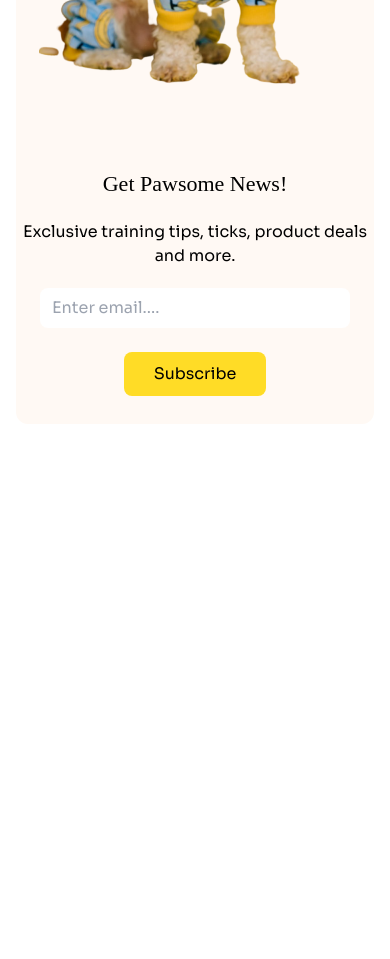
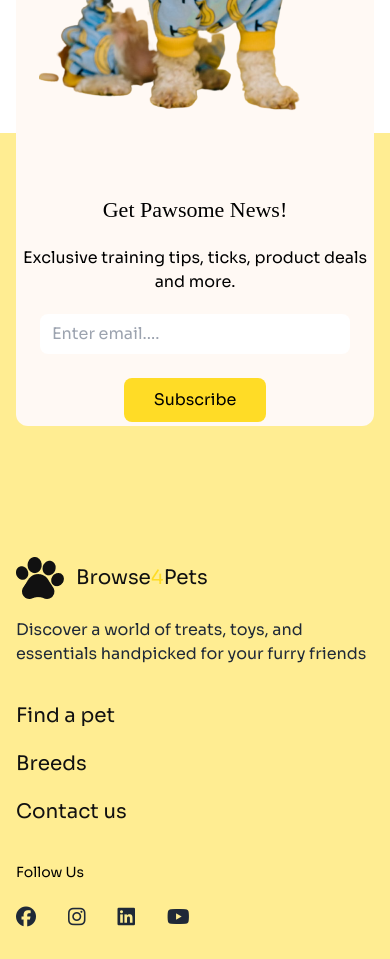
Before and after one commit to junaed-md/Assignment-3, a plain HTML site: page index.html in a window 390 px wide. Shown: the part 3880-4839 px from the top of the page. Before the commit the page ends 4304 px from the top, so only its background shows below. Drawn offline with nearby package versions, Linux system fonts and the light colour scheme; a web font is replaced by a local one.

Commit message:
added all required sections but one section need to responsive

```diff
--- a/index.html
+++ b/index.html
@@ -285,37 +285,84 @@
                             <h3 class="adlam text-white lg:text-black text-[40px] md:text-[56px]">$7.99</h3>
                         </div>
                         <div>
-                            <img class="absolute bottom-0 right-0 max-h-80 md:max-h-96" src="c1-assets/cute-dog-mid.png" alt="">
+                            <img class="absolute bottom-0 right-0 max-h-80 md:max-h-96" src="c1-assets/cute-dog-mid.png"
+                                alt="">
                         </div>
 
                     </div>
-                    <div class="min-h-96 lg:min-w-[calc(40%-24px)] relative bg-gradient-to-br from-[#FFF9F4] to-[#F9DF8A] px-7 rounded-xl">
+                    <div
+                        class="min-h-96 lg:min-w-[calc(40%-24px)] relative bg-gradient-to-br from-[#FFF9F4] to-[#F9DF8A] px-7 rounded-xl">
                         <h2 class="adlam text-xl md:text-3xl text-primarytxt pt-10">T- Shirt For Dogs</h2>
                         <h3 class="adlam text-accent text-[40px] md:text-[56px]">$7.99</h3>
-                        <img class="absolute bottom-0 right-0 max-h-80 md:max-h-80" src="c1-assets/cute-pet-mid.png" alt="">
+                        <img class="absolute bottom-0 right-0 max-h-80 md:max-h-80" src="c1-assets/cute-pet-mid.png"
+                            alt="">
                     </div>
 
                 </div>
             </div>
         </section>
+
+    </main>
+    <footer class="relative bg-[rgba(255,220,38,0.5)] mt-[450px] md:mt-[300px]">
+
         <!-- Newsletter -->
-        <section class="container mx-auto">
-            <div class=" mx-4 py-7 md:my-7 bg-[#FFF9F4] md:flex rounded-xl">
+        <section class="container mx-auto relative -top-[400px] md:-top-[250px] ">
+            <div class=" mx-4 py-1 md:my-1 bg-[#FFF9F4] md:flex rounded-xl">
                 <div>
                     <img class="mx-auto md:px-[89px] " src="c1-assets/cute-pet-mid.png" alt="">
                 </div>
                 <div class="text-center mx-1 md:text-left">
                     <h3 class="adlam text-[22px] md:text-4xl pt-16 text-black">Get Pawsome News!</h3>
-                    <p class="text-base md:text-xl py-5 text-black">Exclusive training tips, ticks, product deals and more.</p>
-                    <input class="py-2 p-3 md:p-5 rounded-lg min-w-[310px] md:min-w-[470px]" type="email" name="" id="" placeholder="Enter email....">
+                    <p class="text-base md:text-xl py-5 text-black">Exclusive training tips, ticks, product deals
+                        and more.</p>
+                    <input class="py-2 p-3 md:p-5 rounded-lg min-w-[310px] md:min-w-[470px]" type="email" name="" id=""
+                        placeholder="Enter email....">
                     <br> <br>
                     <button class="py-[10px] px-[30px] rounded-lg bg-accent text-black">Subscribe</button>
                 </div>
             </div>
+            </div>
         </section>
 
-    </main>
-    <footer>
+        <section class="">
+            <div class="container mx-auto px-4 py-7 md:py-16 -mt-[300px] md:-mt-[150px]">
+
+                <div class="flex flex-col gap-9 md:flex-row justify-between">
+                    <div>
+                <!-- Logo -->
+                        <div class="flex items-center gap-3">
+                            <img src="c1-assets/logo-footer.png" alt="">
+                            <h3 class="text-xl md:text-[26px]  text-primarytxt">Browse<span class="text-accent">4</span>Pets</h3>
+                        </div>
+                        <p class="md:max-w-[350px] mt-4 md:mt-6">Discover a world of treats, toys, and <br> essentials handpicked for your furry friends</p>
+                    </div>
+                    <div class="flex items-center ">
+                        <ul class="flex flex-col gap-5 md:gap-8">
+                            <li>
+                                <a class="text-xl text-primarytxt" href="#">Find a pet</a>
+                            </li>
+                            <li>
+                                <a class="text-xl text-primarytxt" href="#">Breeds</a>
+                            </li>
+                            <li>
+                                <a class="text-xl text-primarytxt" href="#">Contact us</a>
+                            </li>
+
+                        </ul>
+                    </div>
+
+                    <div class="md:flex md:flex-col md:justify-end ">
+                        <h4 class="mb-5 text-[14px] md:text-base text-black">Follow Us</h4>
+                        <div class="flex gap-8">
+                            <i class="fa-brands fa-facebook text-xl"></i>
+                            <i class="fa-brands fa-instagram text-xl"></i>
+                            <i class="fa-brands fa-linkedin text-xl"></i>
+                            <i class="fa-brands fa-youtube text-xl"></i>
+                        </div>
+                    </div>
+                </div>
+            </div>
+        </section>
 
     </footer>
 </body>
```
